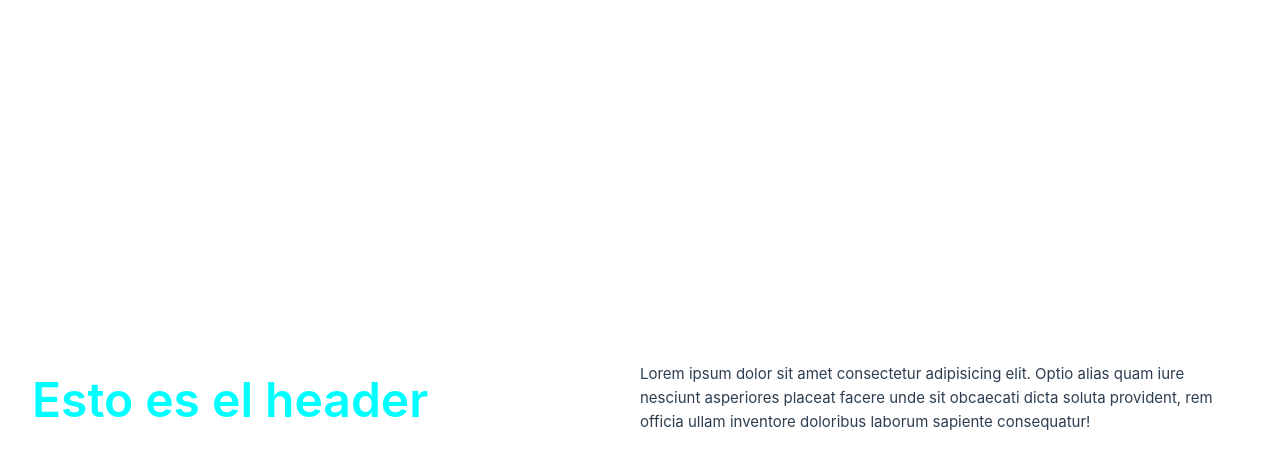
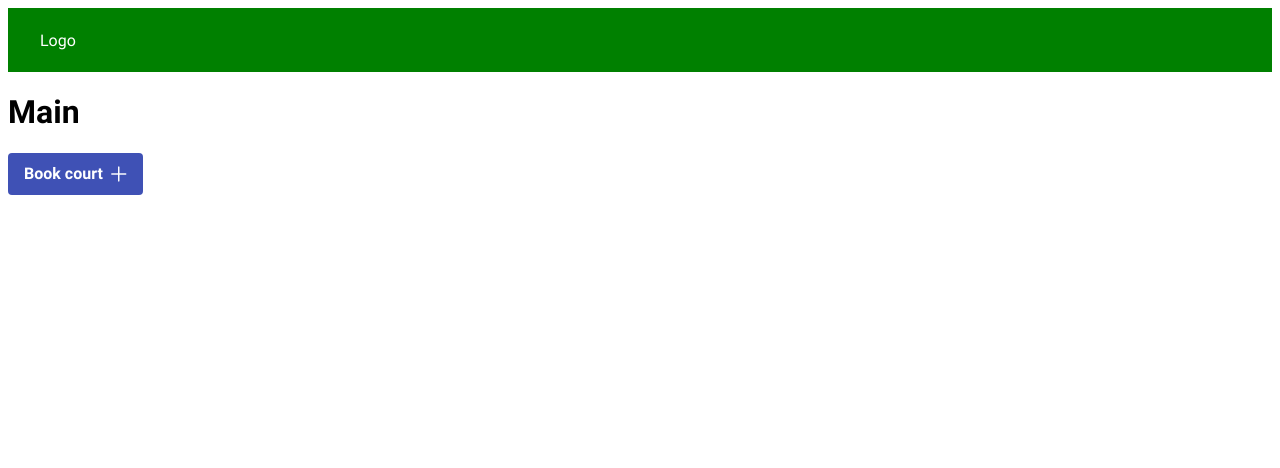
Before and after one commit to oscarHDC/padelApplication, a Vue app in the folder padel-project/: page / in a window 1280 px wide. Shown: the top 468 px of the page. Built offline with nearby package versions, Linux system fonts and the light colour scheme.

Commit message:
First components and prime vue

```diff
--- a/padel-project/package.json
+++ b/padel-project/package.json
@@ -9,6 +9,8 @@
   },
   "dependencies": {
     "pinia": "^2.1.7",
+    "primeicons": "^6.0.1",
+    "primevue": "^3.38.1",
     "vue": "^3.3.4",
     "vue-router": "^4.2.5"
   },
--- a/padel-project/src/App.vue
+++ b/padel-project/src/App.vue
@@ -1,4 +1,3 @@
-
 <template>
   <Header />
   <RouterView />
--- a/padel-project/src/assets/base.css
+++ /dev/null
@@ -1,86 +0,0 @@
-/* color palette from <https://github.com/vuejs/theme> */
-:root {
-  --vt-c-white: #ffffff;
-  --vt-c-white-soft: #f8f8f8;
-  --vt-c-white-mute: #f2f2f2;
-
-  --vt-c-black: #181818;
-  --vt-c-black-soft: #222222;
-  --vt-c-black-mute: #282828;
-
-  --vt-c-indigo: #2c3e50;
-
-  --vt-c-divider-light-1: rgba(60, 60, 60, 0.29);
-  --vt-c-divider-light-2: rgba(60, 60, 60, 0.12);
-  --vt-c-divider-dark-1: rgba(84, 84, 84, 0.65);
-  --vt-c-divider-dark-2: rgba(84, 84, 84, 0.48);
-
-  --vt-c-text-light-1: var(--vt-c-indigo);
-  --vt-c-text-light-2: rgba(60, 60, 60, 0.66);
-  --vt-c-text-dark-1: var(--vt-c-white);
-  --vt-c-text-dark-2: rgba(235, 235, 235, 0.64);
-}
-
-/* semantic color variables for this project */
-:root {
-  --color-background: var(--vt-c-white);
-  --color-background-soft: var(--vt-c-white-soft);
-  --color-background-mute: var(--vt-c-white-mute);
-
-  --color-border: var(--vt-c-divider-light-2);
-  --color-border-hover: var(--vt-c-divider-light-1);
-
-  --color-heading: var(--vt-c-text-light-1);
-  --color-text: var(--vt-c-text-light-1);
-
-  --section-gap: 160px;
-}
-
-@media (prefers-color-scheme: dark) {
-  :root {
-    --color-background: var(--vt-c-black);
-    --color-background-soft: var(--vt-c-black-soft);
-    --color-background-mute: var(--vt-c-black-mute);
-
-    --color-border: var(--vt-c-divider-dark-2);
-    --color-border-hover: var(--vt-c-divider-dark-1);
-
-    --color-heading: var(--vt-c-text-dark-1);
-    --color-text: var(--vt-c-text-dark-2);
-  }
-}
-
-*,
-*::before,
-*::after {
-  box-sizing: border-box;
-  margin: 0;
-  font-weight: normal;
-}
-
-body {
-  min-height: 100vh;
-  color: var(--color-text);
-  background: var(--color-background);
-  transition:
-    color 0.5s,
-    background-color 0.5s;
-  line-height: 1.6;
-  font-family:
-    Inter,
-    -apple-system,
-    BlinkMacSystemFont,
-    'Segoe UI',
-    Roboto,
-    Oxygen,
-    Ubuntu,
-    Cantarell,
-    'Fira Sans',
-    'Droid Sans',
-    'Helvetica Neue',
-    sans-serif;
-  font-size: 15px;
-  text-rendering: optimizeLegibility;
-  -webkit-font-smoothing: antialiased;
-  -moz-osx-font-smoothing: grayscale;
-}
--- a/padel-project/src/assets/main.css
+++ /dev/null
@@ -1,36 +0,0 @@
-@import './base.css';
-@import './test.scss';
-
-#app {
-  max-width: 1280px;
-  margin: 0 auto;
-  padding: 2rem;
-
-  font-weight: normal;
-}
-
-a,
-.green {
-  text-decoration: none;
-  color: hsla(160, 100%, 37%, 1);
-  transition: 0.4s;
-}
-
-@media (hover: hover) {
-  a:hover {
-    background-color: hsla(160, 100%, 37%, 0.2);
-  }
-}
-
-@media (min-width: 1024px) {
-  body {
-    display: flex;
-    place-items: center;
-  }
-
-  #app {
-    display: grid;
-    grid-template-columns: 1fr 1fr;
-    padding: 0 2rem;
-  }
-}
--- /dev/null
+++ b/padel-project/src/assets/main.scss
@@ -0,0 +1,9 @@
+@import './test.scss';
+@import 'primeicons/primeicons.css';
+
+
+.container {
+  max-width: 1200px;
+  margin: 0 auto;
+  padding: 2rem;
+}
--- a/padel-project/src/assets/test.scss
+++ b/padel-project/src/assets/test.scss
@@ -1,3 +1,5 @@
+@import 'primevue/resources/themes/lara-light-teal/theme.css';
+
 .title {
   &-a {
     color: aqua;
--- /dev/null
+++ b/padel-project/src/components/book-court-form/book-form.vue
@@ -0,0 +1,64 @@
+<template>
+  <Dialog v-model:visible="visible" modal header="Book a court" :style="{ width: '50rem' }">
+    <div class="book-form">
+
+      <span class="p-float-label w-full">
+        <Calendar v-model="day" inputId="day" showIcon />
+        <label for="day">Day</label>
+      </span>
+      <span class="p-float-label">
+        <Calendar id="calendar-timeonly" v-model="endHour" timeOnly inputId="startHour" showIcon />
+        <label for="startHour">Start hour</label>
+      </span>
+      <span class="p-float-label">
+        <Calendar id="calendar-timeonly" v-model="startHour" timeOnly inputId="endHour" showIcon />
+        <label for="endHour">End hour</label>
+      </span>
+
+
+      <div class="book-form-actions">
+        <Button @click="hideModal" label="Cancel" severity="danger" rounded />
+        <Button label="Book" rounded />
+      </div>
+    </div>
+  </Dialog>
+</template>
+
+<script setup>
+import { ref } from 'vue'
+import Calendar from 'primevue/calendar';
+import Dialog from 'primevue/dialog';
+import Button from 'primevue/button';
+
+
+const day = ref()
+const startHour = ref(new Date(2021, 9, 20, 18, 0));
+const endHour = ref(new Date(2021, 9, 20, 19, 0));
+
+
+const emit = defineEmits(['on-close'])
+
+function hideModal() {
+  emit('on-close')
+}
+
+</script>
+
+<style lang="scss">
+.book-form {
+  padding: 1rem;
+  display: flex;
+  flex-direction: column;
+  gap: 1rem;
+
+  &-actions {
+    display: flex;
+    justify-content: flex-end;
+    gap: .8rem;
+  }
+}
+
+.p-calendar {
+  width: 100% !important;
+}
+</style>
--- a/padel-project/src/components/header/Header.vue
+++ b/padel-project/src/components/header/Header.vue
@@ -1,11 +1,27 @@
 <template>
-  <h1 class="title-a">Esto es el header</h1>
-  <p>Lorem ipsum dolor sit amet consectetur adipisicing elit. Optio alias quam iure nesciunt asperiores placeat facere
-    unde sit obcaecati dicta soluta provident, rem officia ullam inventore doloribus laborum sapiente consequatur!</p>
+  <div class="header">
+    <div class="header-logo">
+      <span>Logo</span>
+    </div>
+  </div>
 </template>
 
 <script setup>
+import 'primeicons/primeicons.css'
 
 </script>
 
-<style lang=""></style>
+<style lang="scss">
+.header {
+  display: flex;
+  justify-content: space-between;
+  align-items: center;
+  height: 2rem;
+  background-color: green;
+  padding: 2rem;
+
+  &-logo {
+    color: white;
+  }
+}
+</style>
--- a/padel-project/src/main.js
+++ b/padel-project/src/main.js
@@ -1,8 +1,11 @@
-import './assets/main.css'
+import './assets/main.scss'
 
 import { createApp } from 'vue'
 import { createPinia } from 'pinia'
+import PrimeVue from 'primevue/config';
 
+//import 'primevue/resources/themes/lara-light-teal/theme.css'
+import 'primevue/resources/themes/md-light-indigo/theme.css'
 import App from './App.vue'
 import router from './router'
 
@@ -10,5 +13,6 @@ const app = createApp(App)
 
 app.use(createPinia())
 app.use(router)
+app.use(PrimeVue)
 
 app.mount('#app')
--- a/padel-project/src/views/HomeView.vue
+++ b/padel-project/src/views/HomeView.vue
@@ -1,4 +1,20 @@
+<template>
+  <h1>Main</h1>
+
+  <Button @click="showModal" label="Book court" icon="pi pi-plus" iconPos="right" />
+  <bookform :visible="showBookModalRef" @on-close="() => showBookModalRef = false" />
+</template>
+
+
 <script setup>
+import { ref } from 'vue';
+import Button from 'primevue/button';
+import bookform from '../components/book-court-form/book-form.vue'
+
+
+const showBookModalRef = ref(false)
+
+const showModal = () => {
+  showBookModalRef.value = true
+}
 </script>
-
-<template></template>
```
Also changed, not shown: 1 other file (tests, documents, lock files or other folders).
